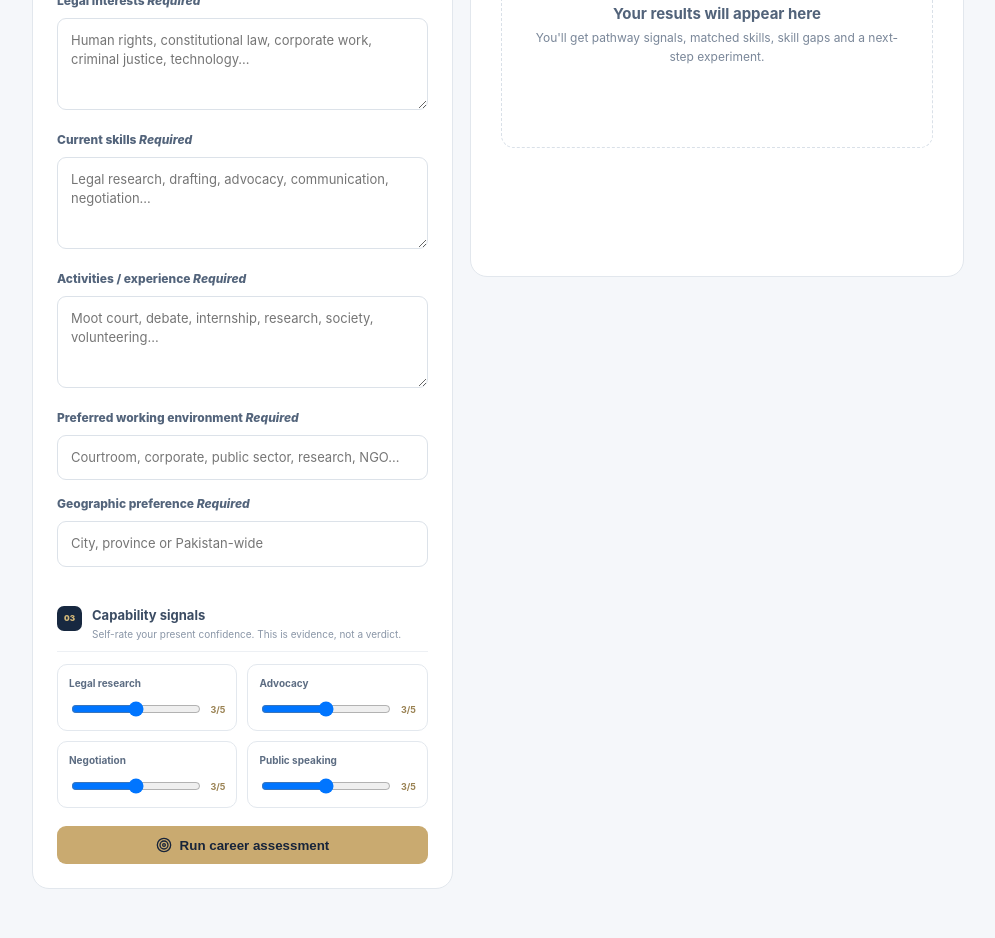
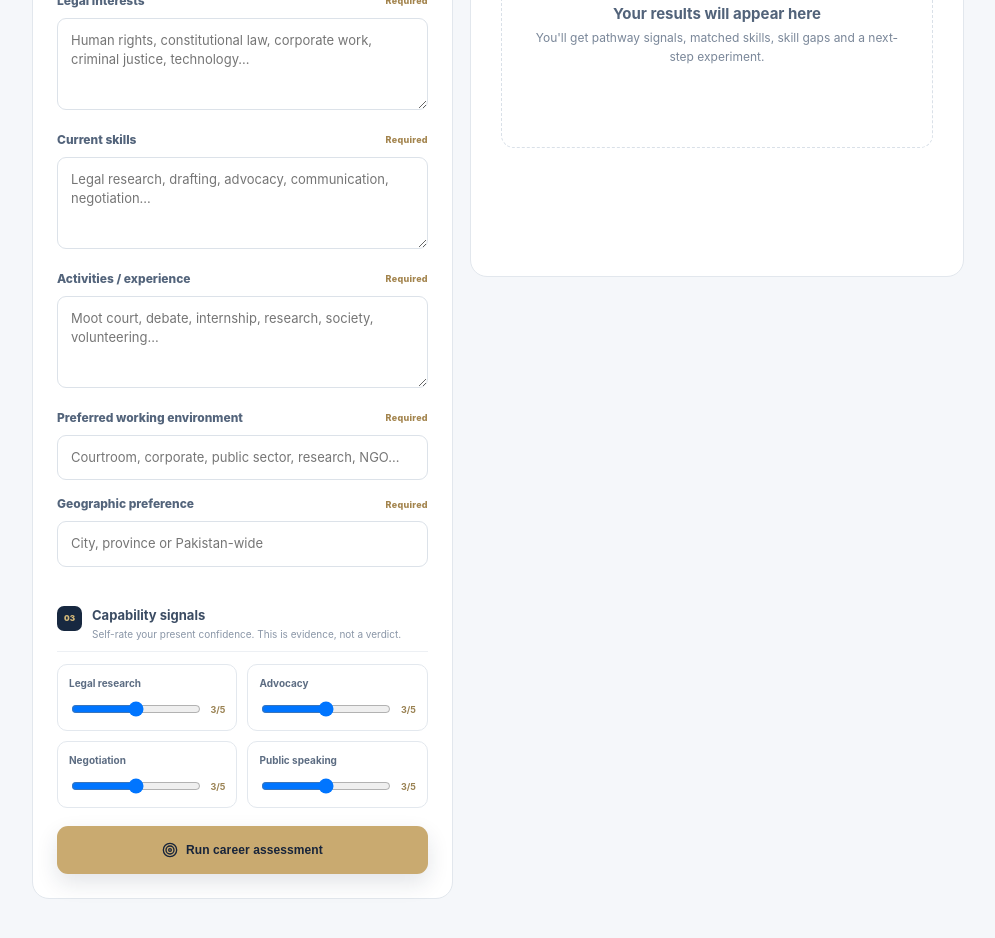
Before and after one commit to sobiamahnoork-glitch/LegalPath-Pakistan, a React (Vite) app: page / in a window 1280 px wide. Shown: the part 940-1878 px from the top of the page, without its empty margins (272-1267 px from the left). Built offline with nearby package versions, Linux system fonts and the light colour scheme.

Commit message:
Finish professional career workspace visual polish

```diff
--- a/src/styles.css
+++ b/src/styles.css
@@ -133,3 +133,16 @@
  .assessmentResult .roadmapHead{display:block}
  .assessmentResult .roadmapHead>span{display:inline-block;margin-top:8px}
 }
+
+/* Final product polish */
+.requiredMark{font-style:normal;font-size:9px;font-weight:800;color:#a3844d;margin-left:5px;letter-spacing:.3px}
+.assessmentForm>label{display:flex!important;align-items:center;justify-content:space-between}
+.assessmentForm .primary.full{min-height:48px;border-radius:11px;font-size:12px;font-weight:850;letter-spacing:.1px;box-shadow:0 9px 22px rgba(23,40,64,.12)}
+.assessmentForm .primary.full:disabled{opacity:.72;cursor:wait}
+.hypothesis:focus-visible,.outlineBtn:focus-visible,.primary:focus-visible,.nav:focus-visible{outline:3px solid #d9c59b;outline-offset:2px}
+.experimentGoal{margin:14px 0;padding:13px 14px;border:1px solid #ded5c2;background:#faf8f2;border-radius:10px}
+.experimentGoal small,.successBox>small{display:block;font-size:8px;letter-spacing:1px;font-weight:900;color:#967b4b;margin-bottom:5px}
+.experimentGoal b{display:block;font-size:12px;line-height:1.6;color:#3e5068}
+.successBox{margin-top:14px;padding:13px 14px;border:1px solid #dce6df;background:#f5f8f5;border-radius:10px}
+.successBox span{display:flex;gap:7px;align-items:flex-start;font-size:10px;line-height:1.5;color:#627388;margin-top:6px}
+.successBox svg{color:#66856f;flex-shrink:0;margin-top:1px}
```
